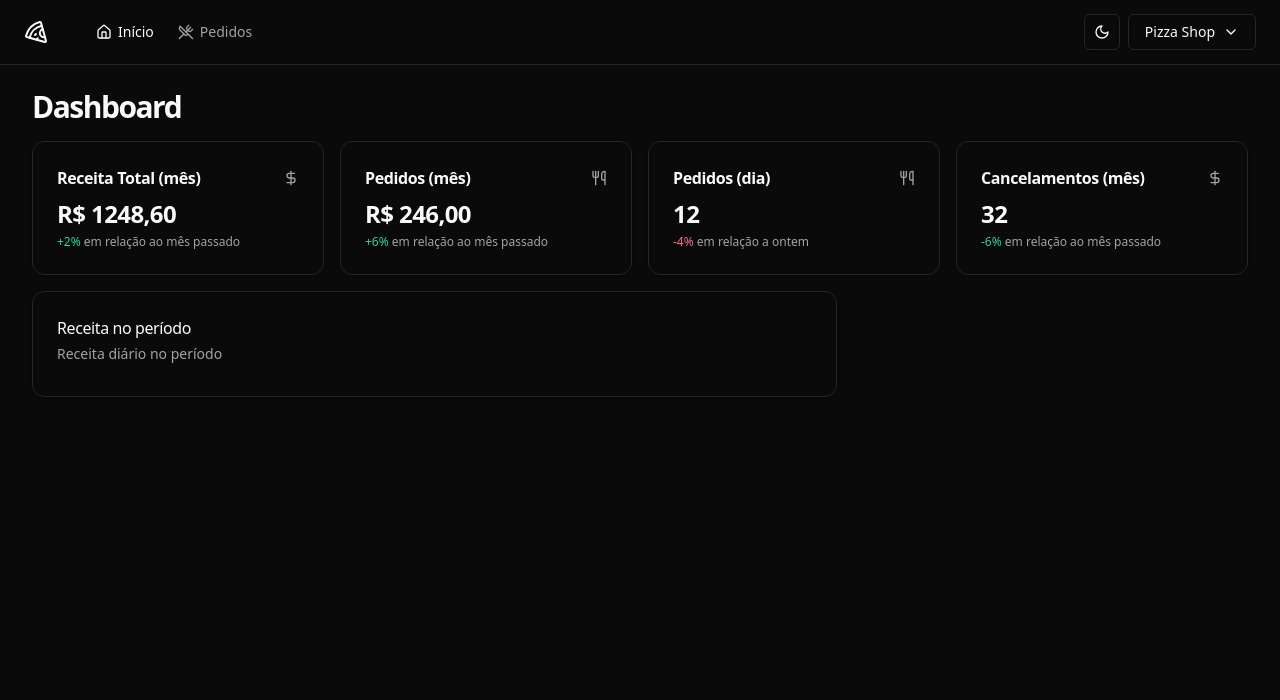
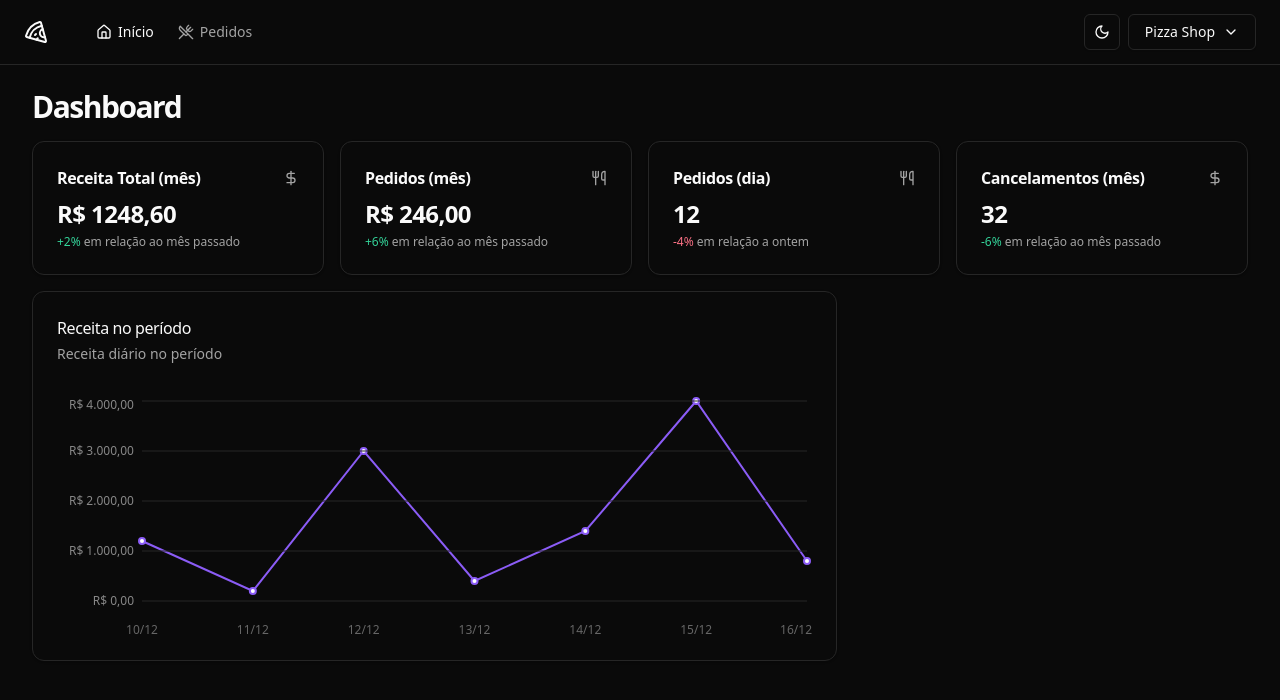
Before and after one commit to helzaaragao/PizzaShop, a React (Vite) app: page / in a window 1280 px wide. Shown: the top 700 px of the page. Built offline with nearby package versions, Linux system fonts and the light colour scheme.

Commit message:
graficos em construção

```diff
--- a/package.json
+++ b/package.json
@@ -29,6 +29,7 @@
     "react-helmet-async": "^2.0.5",
     "react-hook-form": "^7.54.2",
     "react-router-dom": "^7.1.4",
+    "recharts": "^2.15.1",
     "sonner": "^1.7.4",
     "tailwind-merge": "^2.6.0",
     "tailwindcss-animate": "^1.0.7",
--- /dev/null
+++ b/src/pages/app/dashboard/popular-products-chart.tsx
@@ -0,0 +1,35 @@
+import { Card, CardContent, CardDescription, CardHeader, CardTitle } from "@/components/ui/card";
+import { BarChart } from "lucide-react";
+import {ResponsiveContainer, Pie , PieChart, LineChart, XAxis, YAxis, CartesianGrid, Line, Tooltip } from 'recharts'
+import colors from 'tailwindcss/colors'
+
+const data = [
+    {product: 'Pepperoni', amount: 200},
+    {product: 'Mussarela', amount: 1200},
+    {product: 'Marguerita', amount: 3000},
+    {product: 'Quatro Queijos', amount: 400},
+    {product: 'Frango Catupiri', amount: 1400},
+
+]
+
+export function PopularProductsChart(){
+    return (
+        <Card className="col-span-6">
+            <CardHeader className="flex-row items-center justify-between pb-8">
+                <div className="space-y-1">
+                    <CardTitle className="text-base font-medium">Produtos populares</CardTitle>
+                    <BarChart className="h-4 w-4 text-muted-foreground"></BarChart>
+                </div>
+            </CardHeader>
+            <CardContent>
+                <ResponsiveContainer width="100%"height={240}>
+                    <PieChart style={{fontSize: 12}}>
+                        <Pie data={data} dataKey="amount" nameKey="produt"></Pie>
+                    </PieChart>
+                </ResponsiveContainer>
+            </CardContent>
+        </Card>
+
+        // 04:53 - aula 7
+    )
+}
--- a/src/pages/app/dashboard/revenue-chart.tsx
+++ b/src/pages/app/dashboard/revenue-chart.tsx
@@ -1,4 +1,17 @@
-import { Card, CardDescription, CardHeader, CardTitle } from "@/components/ui/card";
+import { Card, CardContent, CardDescription, CardHeader, CardTitle } from "@/components/ui/card";
+import {ResponsiveContainer, LineChart, XAxis, YAxis, CartesianGrid, Line, Tooltip } from 'recharts'
+import colors from 'tailwindcss/colors'
+
+const data = [
+    {date: '10/12', revenue: 1200},
+    {date: '11/12', revenue: 200},
+    {date: '12/12', revenue: 3000},
+    {date: '13/12', revenue: 400},
+    {date: '14/12', revenue: 1400},
+    {date: '15/12', revenue: 4000},
+    {date: '16/12', revenue: 800},
+
+]
 
 export function RevenueChart(){
     return (
@@ -9,6 +22,17 @@ export function RevenueChart(){
                     <CardDescription>Receita diário no período</CardDescription>
                 </div>
             </CardHeader>
+            <CardContent>
+                <ResponsiveContainer width="100%"height={240}>
+                    <LineChart data={data} style={{fontSize: 12}}>
+                        <XAxis dataKey="date" axisLine={false} tickLine={false} dy={16}></XAxis>
+                        <YAxis stroke="#888" axisLine={false} tickLine={false} width={80} tickFormatter={(value:number) => value.toLocaleString('pt-BR',{ style: 'currency', currency:'BRL',})}></YAxis>
+                        <Line stroke={colors.violet[500]} type="linear" strokeWidth={2} dataKey="revenue"></Line>
+
+                        <CartesianGrid vertical={false} className="stroke-muted"></CartesianGrid>
+                    </LineChart>
+                </ResponsiveContainer>
+            </CardContent>
         </Card>
     )
 }
```
Also changed, not shown: 1 other file (tests, documents, lock files or other folders).
